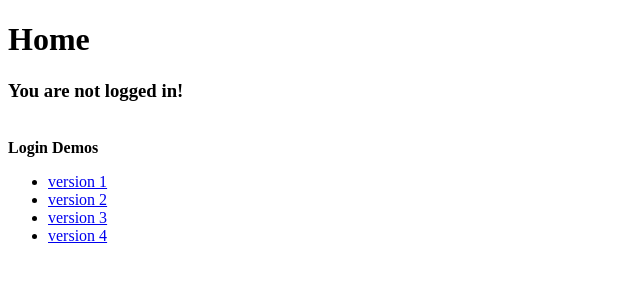
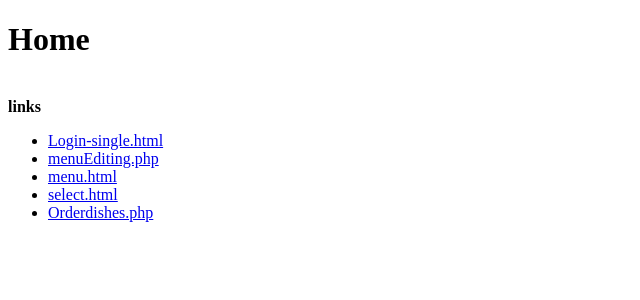
Before and after one commit to PatrickZZJ/sjtu_Menu, a PHP site: page /home.php in a window 1280 px wide. Shown: the top 300 px of the page, without its empty margins (0-640 px from the left). Run offline with PHP 8.4, Linux system fonts and the light colour scheme.

Commit message:
update home.php

```diff
--- a/project0/html/home.php
+++ b/project0/html/home.php
@@ -20,22 +20,14 @@
   </head>
   <body>
     <h1>Home</h1>
-    <h3>
-      <? if (isset($_SESSION["authenticated"]) && $_SESSION["authenticated"] === true) { ?>
-        You are logged in!
-        <br>
-        <a href="logout.php">log out</a>
-      <? } else { ?>
-        You are not logged in!
-      <? } ?>
-    </h3>
     <br>
-    <b>Login Demos</b>
+    <b>links</b>
     <ul>
-      <li><a href="Login-single.html">version 1</a></li>
-      <li><a href="login2.php">version 2</a></li>
-      <li><a href="login3.php">version 3</a></li>
-      <li><a href="login4.php">version 4</a></li>
+      <li><a href="Login-single.html">Login-single.html</a></li>
+      <li><a href="menuEditing.php">menuEditing.php</a></li>
+      <li><a href="menu.html">menu.html</a></li>
+      <li><a href="select.html">select.html</a></li>
+	  <li><a href="Orderdishes.php">Orderdishes.php</a></li>
     </ul>
   </body>
 </html>
```
Also changed, not shown: project0/html/menuEditing.php (added, +32 -0 lines).
